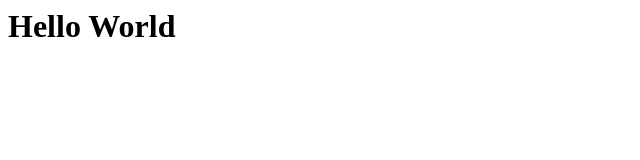
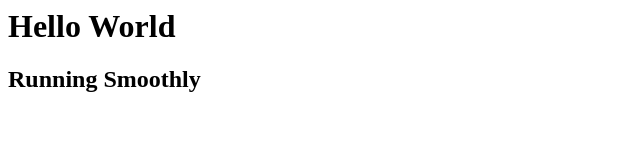
Before and after one commit to SwamiRohan/Git-Hands-on, a plain HTML site: page index.html in a window 1280 px wide. Shown: the whole page, without its empty margins (0-640 px from the left). Drawn offline with Linux system fonts and the light colour scheme.

Commit message:
All new features

```diff
--- a/index.html
+++ b/index.html
@@ -1,5 +1,6 @@
 <html>
 <body>
 <h1>Hello World</h1>
+<h2>Running Smoothly</h2>
 </body>
 </html>
```
Also changed, not shown: waste.html (deleted).
